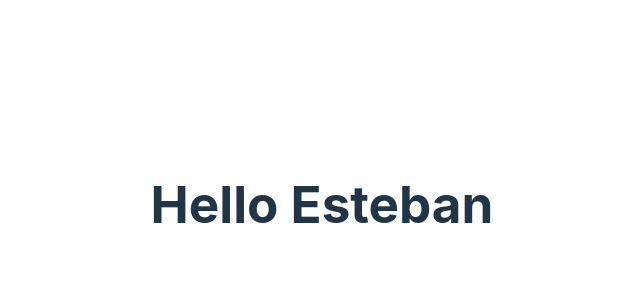
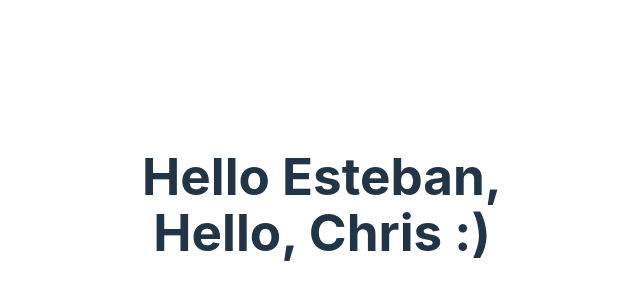
Before and after one commit to ChrisDietrich405/esteban-git, a React (Vite) app: page / in a window 1280 px wide. Shown: the part 196-496 px from the top of the page, without its empty margins (318-958 px from the left). Built offline with nearby package versions, Linux system fonts and the light colour scheme.

Commit message:
feat: esteban edit

```diff
--- a/src/App.jsx
+++ b/src/App.jsx
@@ -3,7 +3,9 @@ import reactLogo from "./assets/react.svg";
 import "./App.css";
 
 function App() {
-  return <h1>Hello Esteban</h1>;
+  return <h1>Hello Esteban, <br></br>
+  Hello, Chris :)
+  </h1>;
 }
 
 export default App;
```
